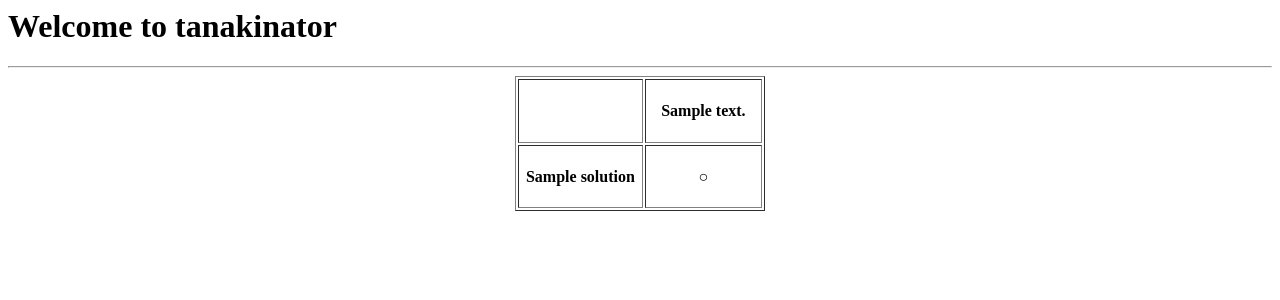
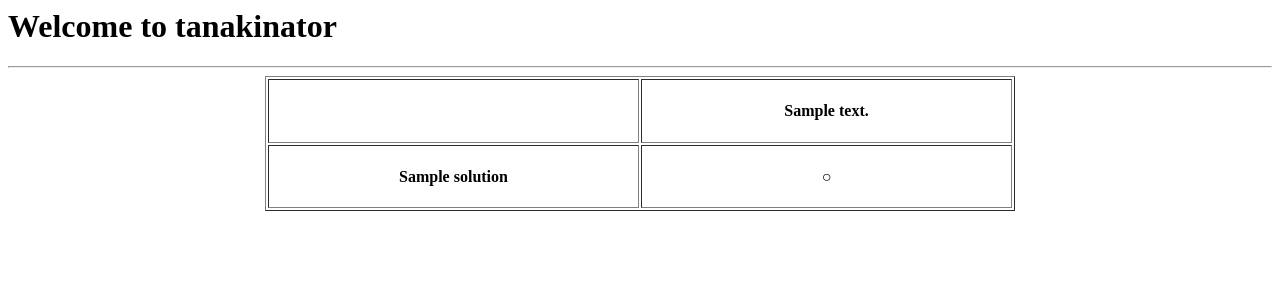
Before and after one commit to tanacchi/line_akinator, a Flask app: page / in a window 1280 px wide. Shown: the top 300 px of the page. Run offline with Flask 2, Linux system fonts and the light colour scheme; tables that the repository leaves empty hold one stand-in row (values such as "Sample post").

Commit message:
Widen each cell on index.html

```diff
--- a/tanakinator/templates/index.html
+++ b/tanakinator/templates/index.html
@@ -1,18 +1,18 @@
 <h1>Welcome to tanakinator</h1>
 <hr />
-<table style="height: 135px; text-align: center; margin-left: auto; margin-right: auto;" border="1" width="250">
+<table style="height: 135px; text-align: center; margin-left: auto; margin-right: auto;" border="1" width="750">
   <tbody>
     <tr>
-      <th style="width: 50px;">&nbsp;</th>
+      <th style="width: 100px;">&nbsp;</th>
       {% for question_name in questions.values() %}
-        <th style="width: 50px;">{{ question_name }}</th>
+        <th style="width: 100px;">{{ question_name }}</th>
       {% endfor  %}
     </tr>
     {% for solution_id, features in table.items() %}
       <tr>
-        <td style="width: 50px;"><strong>{{ solutions[solution_id] }}</strong></td>
+        <td style="width: 100px;"><strong>{{ solutions[solution_id] }}</strong></td>
         {% for question_id, value in features.items() %}
-          <td style="width: 50px;">{{ value | safe }}</td>
+          <td style="width: 100px;">{{ value | safe }}</td>
         {% endfor %}
       </tr>
     {% endfor %}
```
